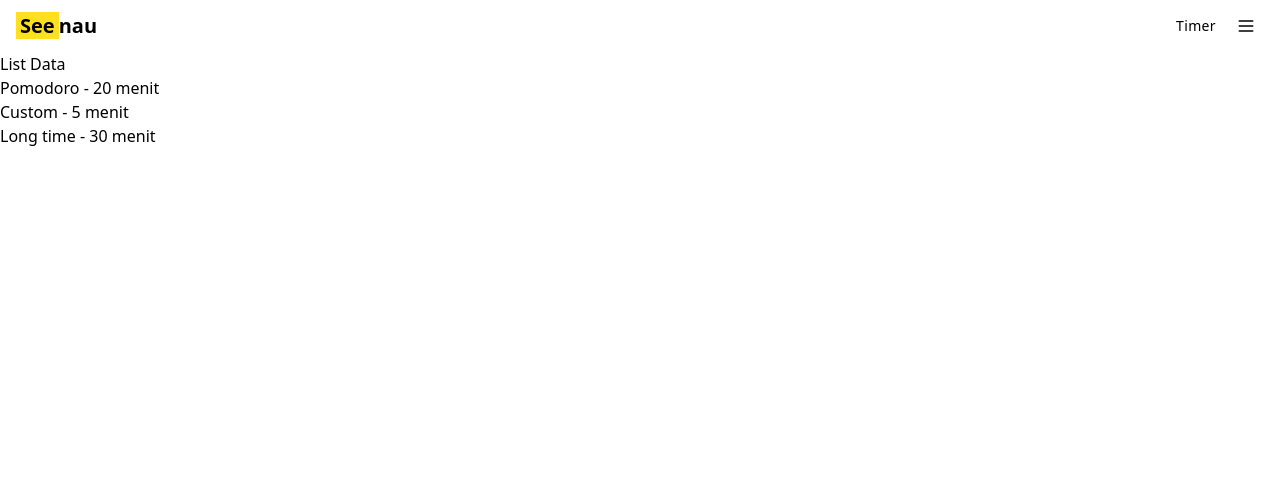
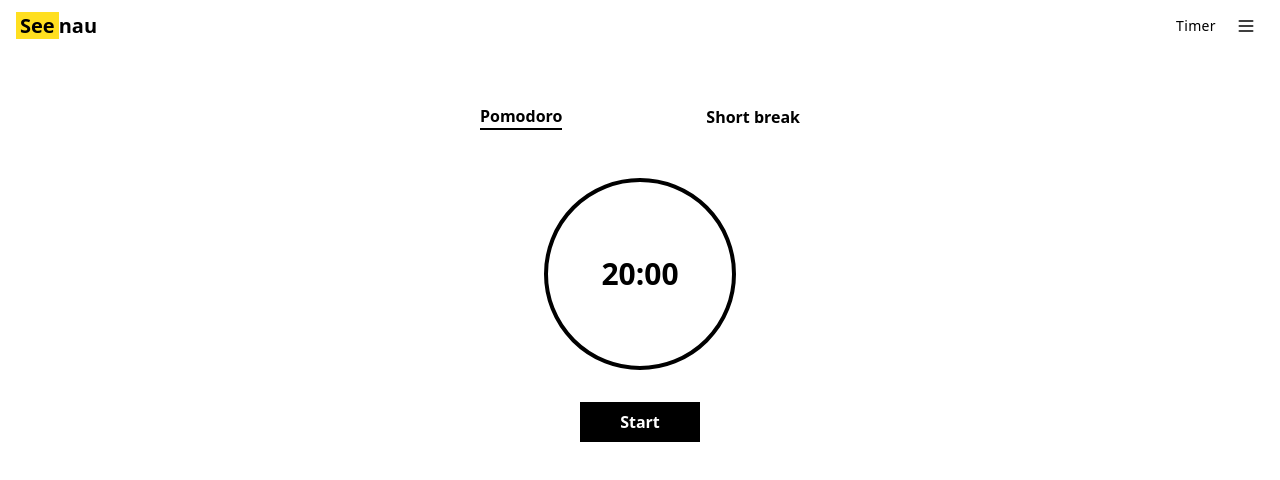
Before and after one commit to thesimpanze/Seenau-Web-FE, a React (Vite) app: page / in a window 1280 px wide. Shown: the top 480 px of the page. Built offline with nearby package versions, Linux system fonts and the light colour scheme.

Commit message:
changes halaman utama

```diff
--- a/public/data.json
+++ b/public/data.json
@@ -1,14 +1,17 @@
 [
     {
         "name": "Pomodoro",
-        "time": 20
+        "time": 20,
+        "break": 10
     },
     {
         "name": "Custom",
-        "time": 5
+        "time": 50,
+        "break": 20
     },
     {
         "name": "Long time",
-        "time": 30
+        "time": 30,
+        "break": 15
     }
 ]
--- a/src/App.jsx
+++ b/src/App.jsx
@@ -1,28 +1,46 @@
-import React, { useEffect, useState } from 'react';
-import Navbar from './components/Navbar';
-
+import React, { useEffect, useState } from "react";
+import Navbar from "./components/Navbar";
+import BigPrimaryButton from "./components/BigPrimaryButton";
 
 function App() {
   const [data, setData] = useState([]);
+  const [mode, setMode] = useState("pomodoro");
+  const [activeIndex, setActiveIndex] = useState(0);
 
   useEffect(() => {
-    fetch('/data.json')
+    fetch("/data.json")
       .then((res) => res.json())
       .then((json) => setData(json))
-      .catch((err) => console.error('Error:', err));
+      .catch((err) => console.error("Error:", err));
   }, []);
 
+  const selected = data[0];
+  const time = selected ? (mode === "pomodoro" ? selected.time : selected.break) : 0;
+
+  console.log("Selected:", selected);
+  console.log("Data:", data);
+
   return (
-    <div className=" mx-auto">
+    <div className="flex m-auto flex-col items-center">
       <Navbar />
-      <h1>List Data</h1>
-      <ul>
-        {data.map((item, index) => (
-          <li key={index}>
-            {item.name} - {item.time} menit
-          </li>
-        ))}
-      </ul>
+      <div className="w-[50%] flex flex-col gap-8 mt-9">
+        <div className="flex justify-evenly p-4">
+          <button onClick={() => setMode("pomodoro")} className={` ${mode === "pomodoro" ? "font-bold border-b-2 " : "font=semibold"}`}>
+            Pomodoro
+          </button>
+          <button onClick={() => setMode("short break")} className={` ${mode === "short break" ? "font-bold border-b-2" : "font-semibold"}`}>
+            Short break
+          </button>
+        </div>
+        {selected ? (
+          <div className="w-48 h-48 rounded-full flex m-auto items-center justify-center border-4 border-black font-bold text-3xl">{mode === "pomodoro" ? selected.time : selected.break}:00</div>
+        ) : (
+          <div className="w-48 h-48 rounded-full flex m-auto items-center justify-center border-4 border-black font-bold text-3xl">Loading...</div>
+        )}
+        <div className="m-auto flex justify-center items-center">
+          <BigPrimaryButton>Start</BigPrimaryButton>
+        </div>
+      </div>
     </div>
   );
 }
--- /dev/null
+++ b/src/components/BigPrimaryButton.jsx
@@ -0,0 +1,11 @@
+const BigPrimaryButton = ({children,onClick}) =>{
+    return(
+
+        <button
+        className="bg-black text-white font-semibold py-2 px-10"
+        >
+        {children}
+        </button>
+)
+}
+export default BigPrimaryButton;
--- /dev/null
+++ b/src/components/PrimaryButton.jsx
@@ -0,0 +1,11 @@
+const PrimaryButton = ({ children, onClick }) => {
+    return (
+        <button
+        className="bg-black text-white font-semibold py-2 px-4"
+        onClick={onClick}
+        >
+        {children}
+        </button>
+    );
+    }
+export default PrimaryButton;
--- /dev/null
+++ b/src/components/SecondaryButton.jsx
@@ -0,0 +1,10 @@
+const SecondaryButton = ({ children}) => {
+    return (
+        <button
+        className="outline-2 outline-black text-black font-semibold py-2 px-3"
+        >
+        {children}
+        </button>
+    );
+}
+export default SecondaryButton;
```
